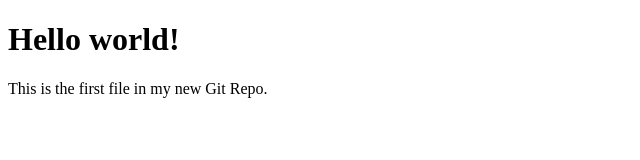
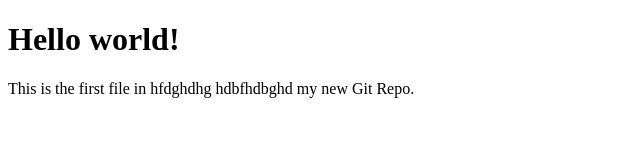
Before and after one commit to dharani-mani/hello-world, a plain HTML site: page index.html in a window 1280 px wide. Shown: the whole page, without its empty margins (0-640 px from the left). Drawn offline with Linux system fonts and the light colour scheme.

Commit message:
update body

```diff
--- a/index.html
+++ b/index.html
@@ -6,7 +6,7 @@
 <body>
 
 <h1>Hello world!</h1>
-<p>This is the first file in my new Git Repo.</p>
+<p>This is the first file in hfdghdhg hdbfhdbghd my new Git Repo.</p>
 
 </body>
 </html>
```
